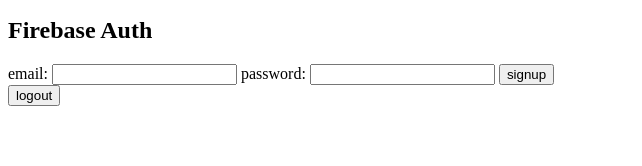
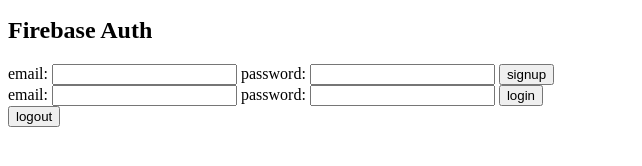
Before and after one commit to alex100588/Firebase-course, a website built with webpack: page dist/index.html in a window 1280 px wide. Shown: the part 146-312 px from the top of the page, without its empty margins (0-642 px from the left). Built offline with nearby package versions, Linux system fonts and the light colour scheme; some packages are replaced by stand-ins of ours; no server answers; the database is empty.

Commit message:
create login form

```diff
--- a/dist/index.html
+++ b/dist/index.html
@@ -40,6 +40,15 @@
     <button>signup</button>
   </form>
 
+     <form class="login">
+    <label for="email">email:</label>
+    <input type="email"name="email">
+    <label for="password">password:</label>
+    <input type="password" name="password">
+    <button>login</button>
+  </form>
+
+
 
     <button class="logout">logout</button>
 
```
